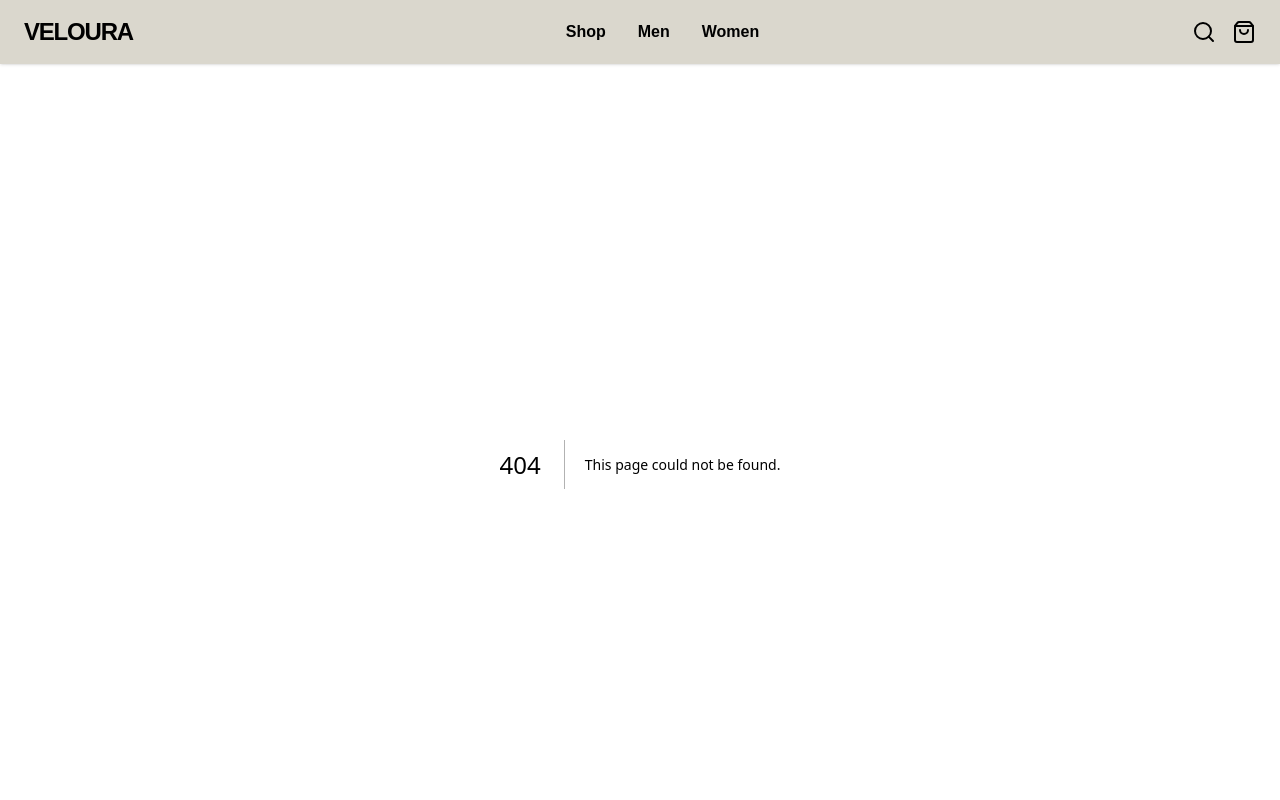
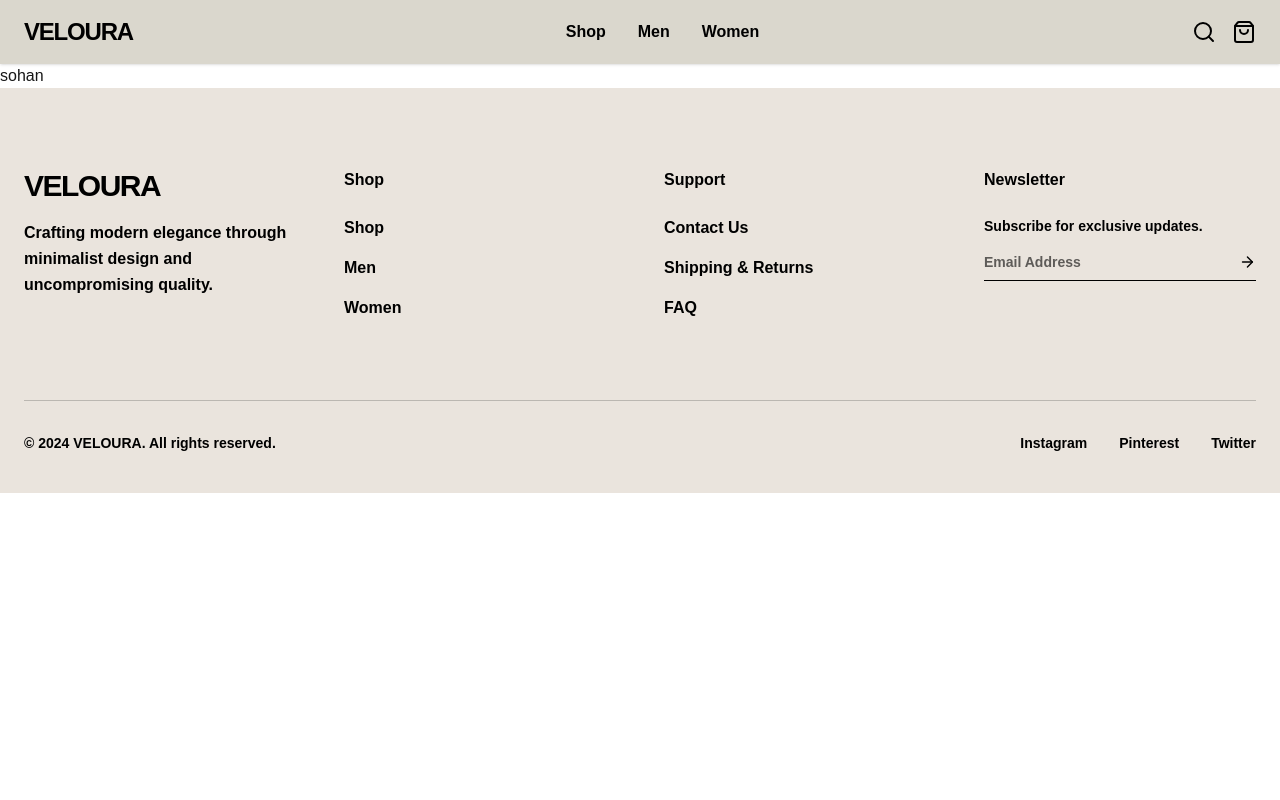
Before and after one commit to islammdsohan603/fashion_ecommerce_website, a Next.js app: page /products/1 in a window 1280 px wide. Before the commit this address had no page. Shown: the top 800 px of the page. Built offline with nearby package versions, Linux system fonts and the light colour scheme; a web font is replaced by a local one.

Commit message:
details page created

```diff
--- /dev/null
+++ b/src/app/products/[id]/page.jsx
@@ -0,0 +1,11 @@
+import React from 'react';
+
+const DetailsProducts = () => {
+  return (
+    <div>
+      <h1>sohan</h1>
+    </div>
+  );
+};
+
+export default DetailsProducts;
```
